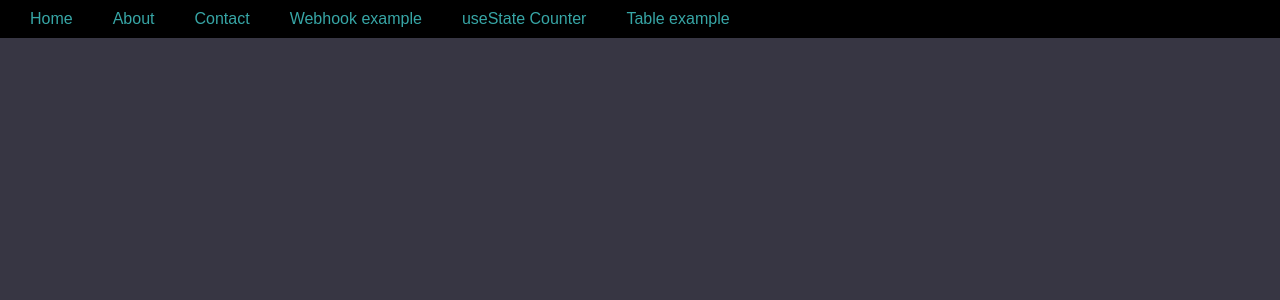
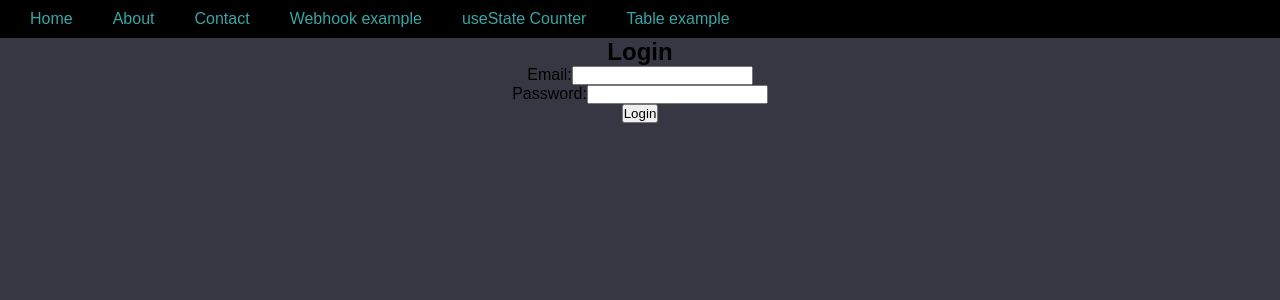
Before and after one commit to llefranc01/custom_app, a React (Create React App) app: page /LoginPage in a window 1280 px wide. Shown: the top 300 px of the page. Built offline with nearby package versions, Linux system fonts and the light colour scheme.

Commit message:
added login page

```diff
--- a/package.json
+++ b/package.json
@@ -6,6 +6,7 @@
     "@testing-library/jest-dom": "^5.16.5",
     "@testing-library/react": "^13.4.0",
     "@testing-library/user-event": "^13.5.0",
+    "express": "^4.18.2",
     "react": "^18.2.0",
     "react-dom": "^18.2.0",
     "react-router-dom": "^6.14.0",
--- a/src/App.css
+++ b/src/App.css
@@ -159,3 +159,7 @@ th, td {
   text-align: left;
   color: #37a6a6;
 }
+
+p {
+  color: #61dafb
+}
--- a/src/App.js
+++ b/src/App.js
@@ -5,8 +5,8 @@ import About from './components/pages/About';
 import Contact from './components/pages/Contact';
 import Webhooks from './components/pages/Webhooks';
 import Counter from './components/pages/Counter';
-import Table from './components/pages/Table';
 import './App.css';
+import LoginPage from './components/pages/LoginPage';
 
 function App() {
   return (
@@ -19,7 +19,7 @@ function App() {
             <Route path="/contact" element={<Contact/>} />
             <Route path="/Webhooks" element={<Webhooks/>} />
             <Route path="/Counter" element={<Counter/>} />
-            <Route path="/Table" element={<Table/>} />
+            <Route path="/LoginPage" element={<LoginPage/>} />
           </Routes>
         </div>
       </Router>
--- /dev/null
+++ b/src/components/pages/LoginPage.js
@@ -0,0 +1,40 @@
+import React, { useState } from 'react';
+
+const LoginPage = () => {
+  const [email, setEmail] = useState('');
+  const [password, setPassword] = useState('');
+
+  const handleEmailChange = (e) => {
+    setEmail(e.target.value);
+  };
+
+  const handlePasswordChange = (e) => {
+    setPassword(e.target.value);
+  };
+
+  const handleSubmit = (e) => {
+    e.preventDefault();
+    // Perform login logic here
+    console.log('Email:', email);
+    console.log('Password:', password);
+  };
+
+  return (
+    <div>
+      <h2>Login</h2>
+      <form onSubmit={handleSubmit}>
+        <div>
+          <label>Email:</label>
+          <input type="email" value={email} onChange={handleEmailChange} />
+        </div>
+        <div>
+          <label>Password:</label>
+          <input type="password" value={password} onChange={handlePasswordChange} />
+        </div>
+        <button type="submit">Login</button>
+      </form>
+    </div>
+  );
+};
+
+export default LoginPage;
--- a/src/components/pages/Table.js
+++ /dev/null
@@ -1,34 +0,0 @@
-import React from 'react';
-
-const Table = () => {
-  const data = [
-    { id: 1, name: 'John Doe', age: 25, email: 'john.doe@example.com' },
-    { id: 2, name: 'Jane Smith', age: 30, email: 'jane.smith@example.com' },
-    { id: 3, name: 'Mike Johnson', age: 40, email: 'mike.johnson@example.com' },
-  ];
-
-  return (
-    <table>
-      <thead>
-        <tr>
-          <th>ID</th>
-          <th>Name</th>
-          <th>Age</th>
-          <th>Email</th>
-        </tr>
-      </thead>
-      <tbody>
-        {data.map((item) => (
-          <tr key={item.id}>
-            <td>{item.id}</td>
-            <td>{item.name}</td>
-            <td>{item.age}</td>
-            <td>{item.email}</td>
-          </tr>
-        ))}
-      </tbody>
-    </table>
-  );
-};
-
-export default Table;
--- a/src/components/pages/Webhooks.js
+++ b/src/components/pages/Webhooks.js
@@ -7,7 +7,7 @@ const WebhookExample = () => {
     const fetchData = async () => {
       try {
         const response = await fetch(
-          "https://jsonplaceholder.typicode.com/users/1/albums"
+          "https://jsonplaceholder.typicode.com/users"
         );
         const responseData = await response.json();
         setData(responseData);
@@ -20,11 +20,28 @@ const WebhookExample = () => {
   }, []);
 
   return (
-    <div>
+    <div className="webhooks">
       <h1>Fetching user data from api</h1>
-      {data.map((item) => (
-        <p key={item.id}>{item.title}</p>
-      ))}
+      <table>
+      <thead>
+        <tr>
+          <th>ID</th>
+          <th>Name</th>
+          <th>Email</th>
+          <th>Phone</th>
+        </tr>
+      </thead>
+      <tbody>
+        {data.map((item) => (
+          <tr key={item.id}>
+            <td>{item.id}</td>
+            <td>{item.name}</td>
+            <td>{item.email}</td>
+            <td>{item.phone}</td>
+          </tr>
+        ))}
+      </tbody>
+    </table>
     </div>
   );
 };
```
Also changed, not shown: 1 other file (tests, documents, lock files or other folders).
